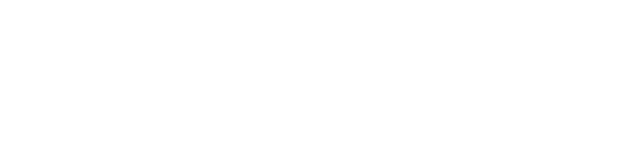
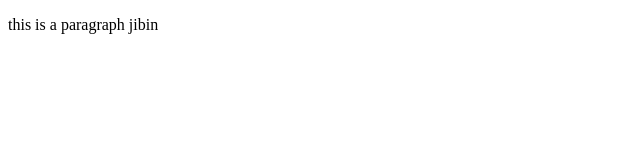
Before and after one commit to jibinjamesdeveloper/git-learning, a plain HTML site: page index.html in a window 1280 px wide. Shown: the whole page, without its empty margins (0-640 px from the left). Drawn offline with Linux system fonts and the light colour scheme.

Commit message:
Added few html

```diff
--- a/index.html
+++ b/index.html
@@ -4,7 +4,7 @@
 <title>Page Title</title>
 </head>
 <body>
-
+<p> this is a paragraph jibin </p>
 
 </body>
 </html>
```
